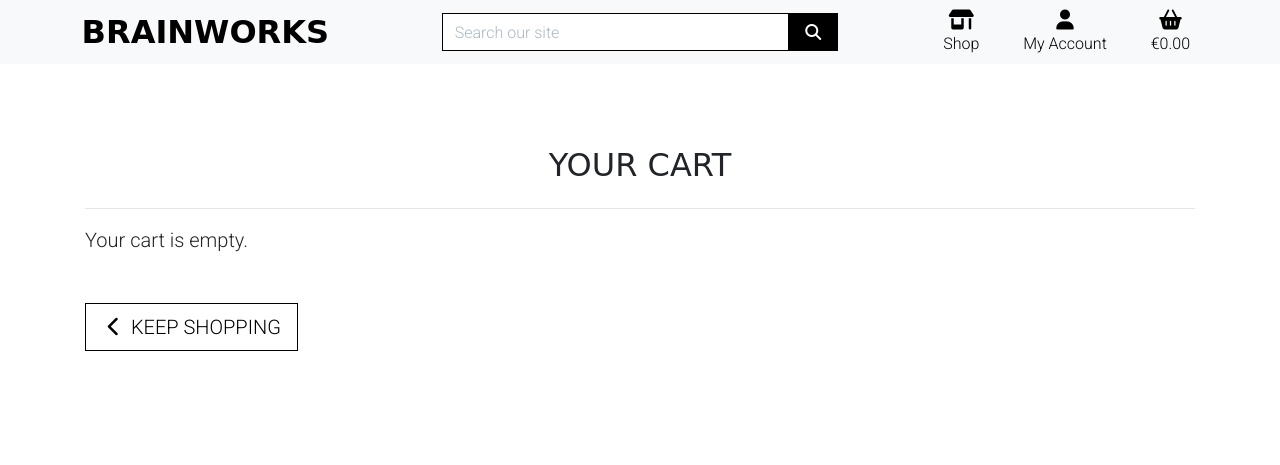
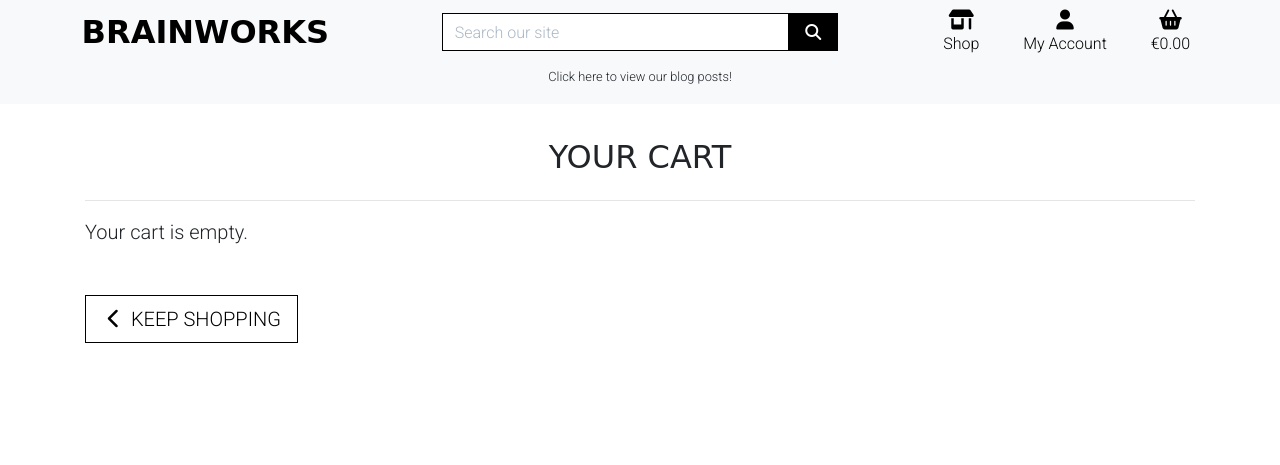
Before and after one commit to Code-Institute-Submissions/Michelle3334-Brainworks_AprResub, a Django app: page /cart/ in a window 1280 px wide. Shown: the top 465 px of the page. Run offline with Django 3.2, Linux system fonts and the light colour scheme; some libraries are stand-ins or nearby versions; some web fonts are replaced.

Commit message:
Add div for link to view blog, alter spacing on all pages to accomodate new div for various media sizes

```diff
--- a/cart/templates/cart/cart.html
+++ b/cart/templates/cart/cart.html
@@ -13,7 +13,7 @@
 {% block content %}
     <div class="container mb-2">
         <div class="row">
-            <div class="col text-center mt-3">
+            <div class="col text-center mt-5 mt-lg-2">
                 <h2 class="logo-font mb-4">Your Cart</h2>
                 <hr>
             </div>
--- a/products/templates/products/add_product.html
+++ b/products/templates/products/add_product.html
@@ -12,7 +12,7 @@
 {% block content %}
     <div class="container">
         <div class="row">
-            <div class="col-12 col-md-6 mt-3">
+            <div class="col-12 col-md-6 mt-5 mt-lg-2">
                 <h2 class="logo-font mb-4">Product Management</h2>
                 <h5 class="text-muted">Add a New Product</h5>
                 <hr>
--- a/products/templates/products/edit_product.html
+++ b/products/templates/products/edit_product.html
@@ -12,7 +12,7 @@
 {% block content %}
     <div class="container">
         <div class="row">
-            <div class="col-12 col-md-6 mt-3">
+            <div class="col-12 col-md-6 mt-5 mt-lg-2">
                 <h2 class="logo-font mb-4">Product Management</h2>
                 <h5 class="text-muted">Edit a Product</h5>
                 <hr>
--- a/products/templates/products/products.html
+++ b/products/templates/products/products.html
@@ -12,7 +12,7 @@
 {% block content %}
     <div class="container-fluid">
         <div class="row">
-            <div class="col text-center mt-3">
+            <div class="col text-center mt-5 mt-lg-2">
                 <h2 class="logo-font">Products</h2>
                 {% for c in current_categories %}
                     <a class="category-badge text-decoration-none" href="{% url 'products' %}?category={{ c.name }}">
--- a/profiles/templates/profiles/profile.html
+++ b/profiles/templates/profiles/profile.html
@@ -16,7 +16,7 @@
 {% block content %}
     <div class="container">
         <div class="row">
-            <div class="col mt-3">
+            <div class="col mt-5 mt-lg-2">
                 <h2 class="logo-font mb-4">My Profile</h2>
                 <hr>
             </div>
--- a/templates/base.html
+++ b/templates/base.html
@@ -61,7 +61,7 @@
                         </div>
                     </form>
                 </div>
-                <div class="col-12 col-lg-4 my-auto py-1 py-lg-0">
+                <div class="col-12 col-lg-4 my-auto py-lg-0">
                     <ul class="list-inline list-unstyled text-center my-0">
                         <li class="list-inline-item dropdown">
                             <a class="text-black nav-link" href="" id="user-options" data-toggle="dropdown" aria-haspopup="true" aria-expanded="false">
@@ -112,6 +112,9 @@
                             </a>
                         </li>
                     </ul>
+                </div>
+                <div class="col-12">
+                    <p class="text-center"><small>Click here to view our blog posts!</small></p>
                 </div>
             </div>
         </header>
```
Also changed, not shown: media/blog_1.jpg (added).
